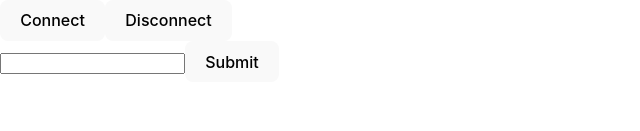
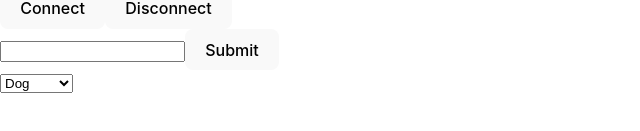
Before and after one commit to yujhenchen/socket-react-fullstack-monorepo, a React (Vite) app in the folder frontend/: page / in a window 1280 px wide. Shown: the part 387-518 px from the top of the page, without its empty margins (0-640 px from the left). Built offline with nearby package versions, Linux system fonts and the light colour scheme; no server answers.

Commit message:
feat: add dropdown element

```diff
--- a/frontend/src/App.tsx
+++ b/frontend/src/App.tsx
@@ -11,6 +11,7 @@ import { MyForm } from "./components/MyForm";
 function App() {
   const [isConnected, setIsConnected] = useState<boolean>(socket.connected); // the state is wrong, it shows false while staying in connection
   const [messages, setMessages] = useState<string[]>([]);
+  const [selectedValue, setSelectedValue] = useState<string>("");
 
   useEffect(() => {
     function onConnect() {
@@ -58,6 +59,11 @@ function App() {
       <Events events={messages} />
       <ConnectionManager />
       <MyForm />
+      <select value={selectedValue}>
+        <option value="dog">Dog</option>
+        <option value="cat">Cat</option>
+        <option value="hamster">Hamster</option>
+      </select>
     </div>
   );
 }
```
